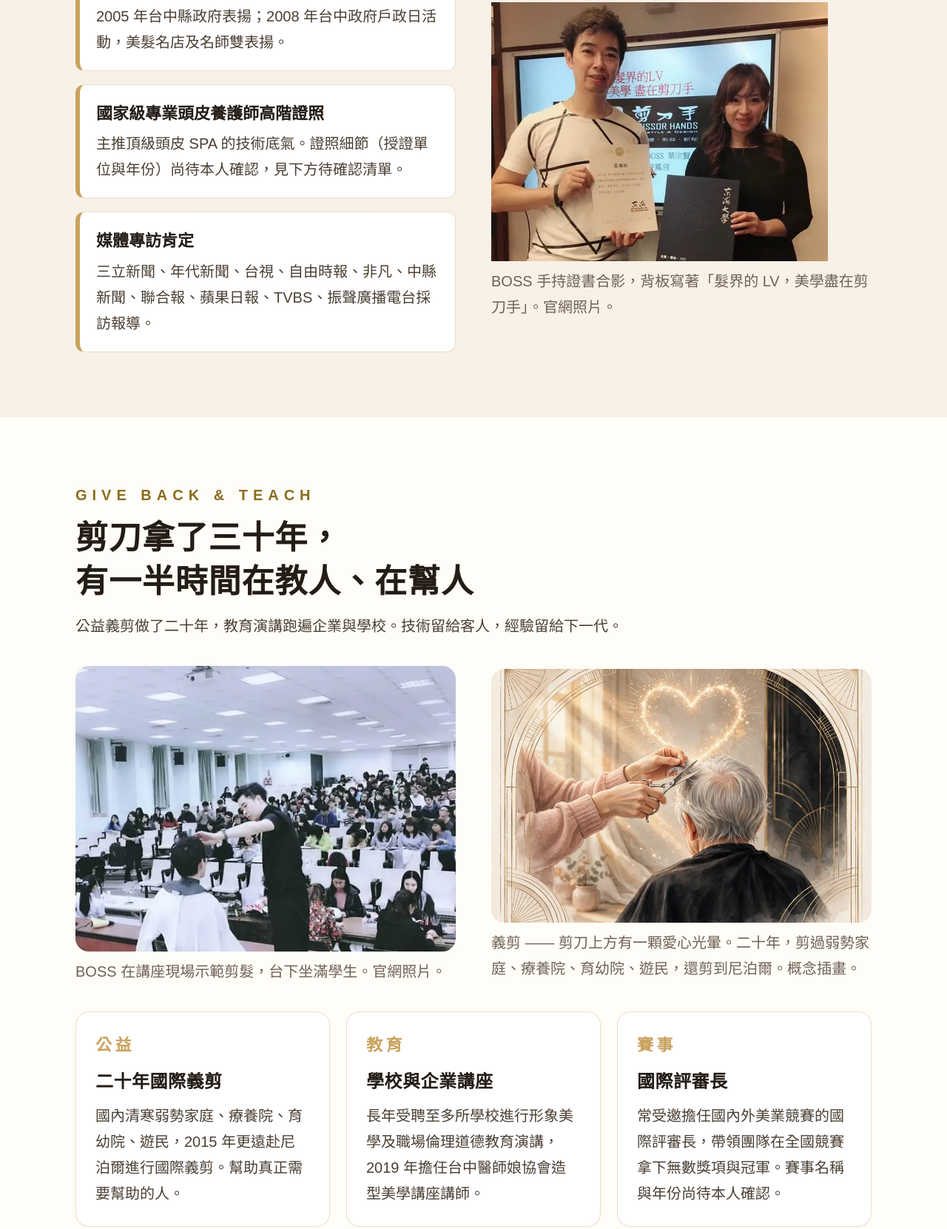
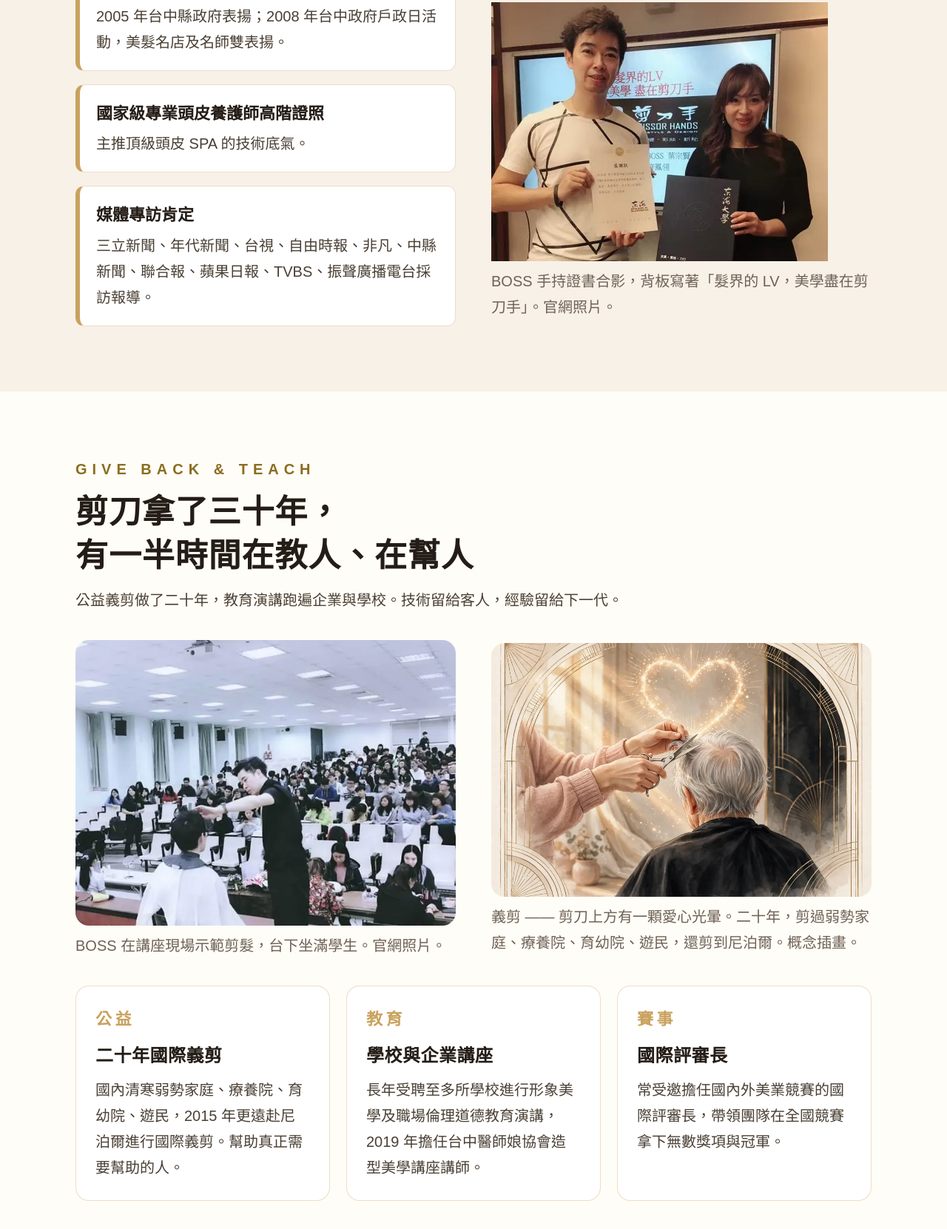
Before and after one commit to Coach1973/ye-zongxian, a plain HTML site: page index.html in a window 1280 px wide. Shown: the part 6973-8634 px from the top of the page at 74% size. Drawn offline with Linux system fonts and the light colour scheme.

Commit message:
拿掉公開頁面的待本人確認說明：缺漏事項只向教練回報

```diff
--- a/index.html
+++ b/index.html
@@ -285,7 +285,7 @@ footer a{color:var(--gold2);text-decoration:none;font-size:20px}
       <div class="honor-item reveal"><b>《台灣百大品牌故事暨最具影響力品牌》獎</b><p>華藝創意文化出版 × 華品影視傳媒，第一屆頒獎典禮 2020 年。BOSS 於 2021 年獲頒，品牌故事收錄出書，誠品、金石堂與博客來都買得到。</p></div>
       <div class="honor-item reveal"><b>第一屆台中市市長盃創意美髮國手獎</b><p>2000 年，全店多位設計師獲獎。剪刀手第一次在全台中被看見。</p></div>
       <div class="honor-item reveal"><b>台中美髮名店表揚</b><p>2005 年台中縣政府表揚；2008 年台中政府戶政日活動，美髮名店及名師雙表揚。</p></div>
-      <div class="honor-item reveal"><b>國家級專業頭皮養護師高階證照</b><p>主推頂級頭皮 SPA 的技術底氣。證照細節（授證單位與年份）尚待本人確認，見下方待確認清單。</p></div>
+      <div class="honor-item reveal"><b>國家級專業頭皮養護師高階證照</b><p>主推頂級頭皮 SPA 的技術底氣。</p></div>
       <div class="honor-item reveal"><b>媒體專訪肯定</b><p>三立新聞、年代新聞、台視、自由時報、非凡、中縣新聞、聯合報、蘋果日報、TVBS、振聲廣播電台採訪報導。</p></div>
     </div>
     <div>
@@ -308,7 +308,7 @@ footer a{color:var(--gold2);text-decoration:none;font-size:20px}
   <div class="cards" style="margin-top:36px">
     <div class="card reveal"><div class="no">公益</div><h3>二十年國際義剪</h3><p>國內清寒弱勢家庭、療養院、育幼院、遊民，2015 年更遠赴尼泊爾進行國際義剪。幫助真正需要幫助的人。</p></div>
     <div class="card reveal"><div class="no">教育</div><h3>學校與企業講座</h3><p>長年受聘至多所學校進行形象美學及職場倫理道德教育演講，2019 年擔任台中醫師娘協會造型美學講座講師。</p></div>
-    <div class="card reveal"><div class="no">賽事</div><h3>國際評審長</h3><p>常受邀擔任國內外美業競賽的國際評審長，帶領團隊在全國競賽拿下無數獎項與冠軍。賽事名稱與年份尚待本人確認。</p></div>
+    <div class="card reveal"><div class="no">賽事</div><h3>國際評審長</h3><p>常受邀擔任國內外美業競賽的國際評審長，帶領團隊在全國競賽拿下無數獎項與冠軍。</p></div>
   </div>
 </div></section>
 
```
